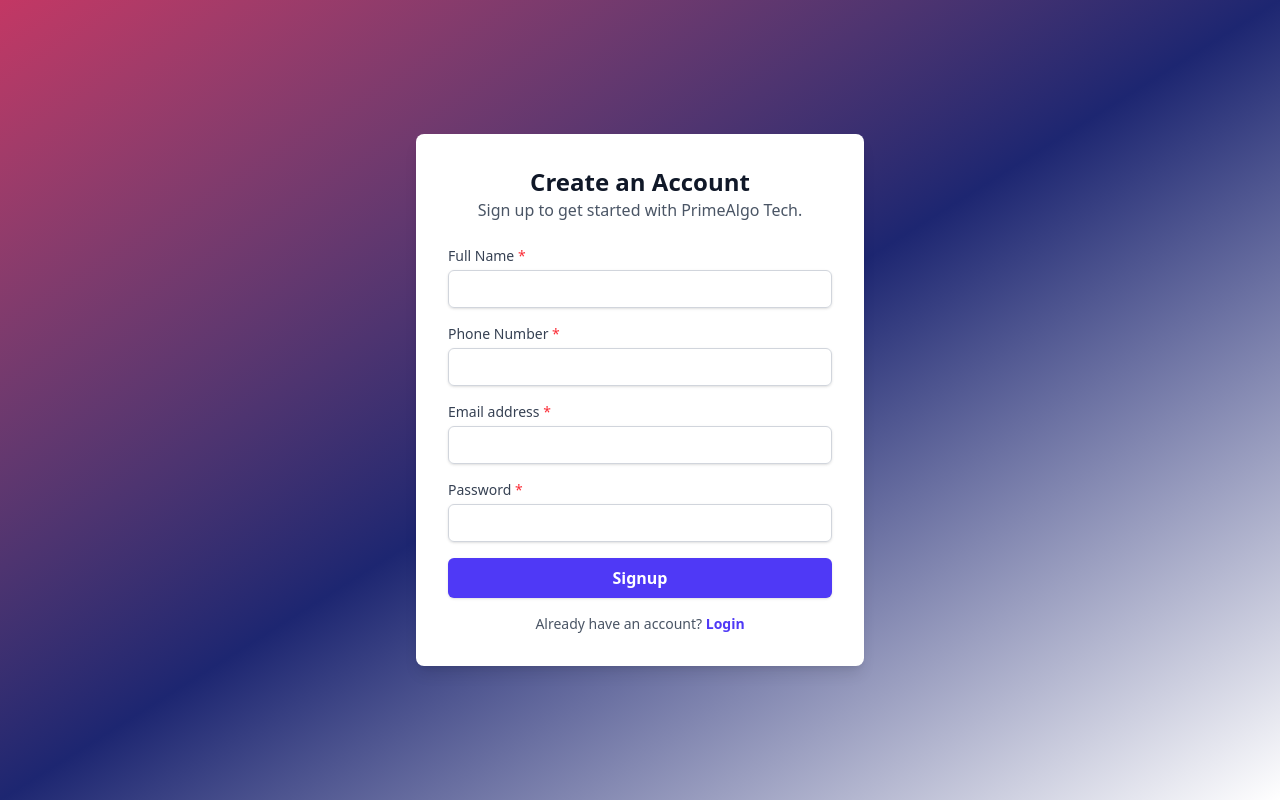
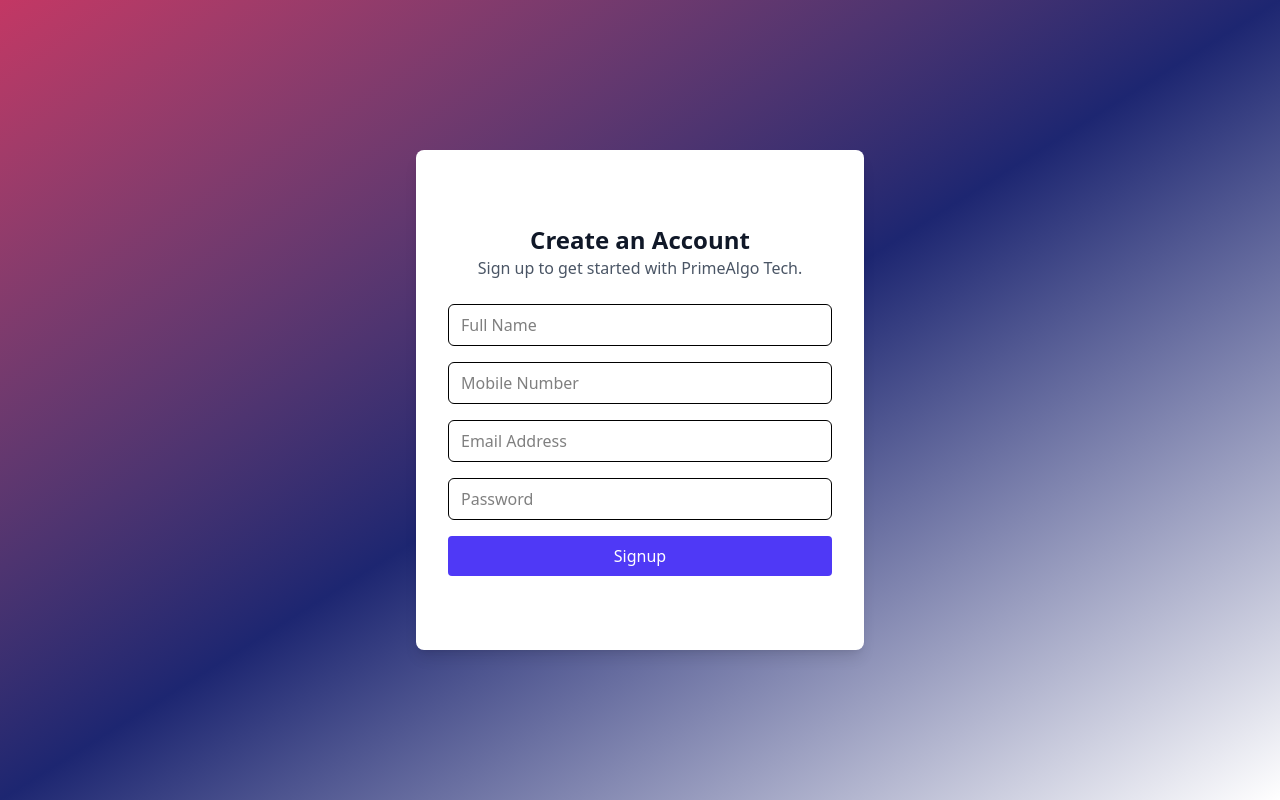
Before and after one commit to palbijewar/whitelabel, a React (Vite) app: page /register in a window 1280 px wide. Built offline with nearby package versions, Linux system fonts and the light colour scheme.

Commit message:
added: API integration in login and signup page

```diff
--- a/src/pages/login/Login.tsx
+++ b/src/pages/login/Login.tsx
@@ -3,40 +3,55 @@
 import { motion } from "framer-motion";
 import { Loader } from "../../components";
 import { loginTypes } from "./types/types";
-import { loginValidation } from "./validation/validation";
 
 function Login() {
   const navigate = useNavigate();
   const [isLoading, setIsLoading] = useState(false);
   const [formData, setFormData] = useState<loginTypes>({
-    email: "",
+    username: "",
     password: "",
   });
 
-  const [errorMessage, setErrorMessage] = useState({})
-
   const submitHandler = async (e: React.FormEvent) => {
     e.preventDefault();
-  const isValid = loginValidation(formData, setErrorMessage)
-    if(!isValid){
-      alert(loginValidation(formData, setErrorMessage));
+
+    if (!formData.username || !formData.password) {
+        alert("Please fill in all required fields.");
+        return;
     }
-    console.log(loginValidation(formData, setErrorMessage));
-    console.log(formData);
+
+    console.log("Submitting formData:", formData);
+
+    const formBody = new URLSearchParams();
+    formBody.append("username", formData.username.trim());
+    formBody.append("password", formData.password.trim());
 
     setIsLoading(true);
-    // try {
-    //   const response = await loginService(formData);
-    //   if (response?.status === "success") {
-    //     localStorage.setItem("access_token", response?.data?.access_token);
-    //     router.push("/");
-    //   }
-    // } catch (error: unknown) {
-    //   toast.error(error?.response?.data?.message);
-    // } finally {
-    //   setIsLoading(false);
-    // }
-  };
+    try {
+        const response = await fetch("http://182.70.249.152:5000/api/users/token", {
+            method: "POST",
+            headers: {
+                "Content-Type": "application/x-www-form-urlencoded"
+            },
+            body: formBody.toString(),
+        });
+
+        const data = await response.json();
+        console.log("API Response:", data);
+
+        if (data.status === "success") {
+            localStorage.setItem("access_token", data.data.access_token);
+            navigate("/dashboard");
+        } else {
+            alert(data.message || "Login failed");
+        }
+    } catch (error) {
+        console.error("Login error:", error);
+        alert("An error occurred. Please try again.");
+    } finally {
+        setIsLoading(false);
+    }
+};
 
   return (
     <motion.div
@@ -71,20 +86,21 @@
           <p className="text-sm text-gray-600">Customer Support: +91-8602988771</p>
         </motion.div>
 
-        <form className="mt-6 space-y-4">
+        <form className="mt-6 space-y-4" onSubmit={submitHandler}>
           <div>
-            <label htmlFor="email" className="block text-sm font-medium text-gray-700">
-              Email address / Phone Number <span className="text-red-500">*</span>
+            <label htmlFor="username" className="block text-sm font-medium text-gray-700">
+              Username (Email / Phone) <span className="text-red-500">*</span>
             </label>
             <input
-              id="email"
-              name="email"
+              id="username"
+              name="username"
               className="mt-1 block w-full rounded-md border border-gray-300 px-3 py-2 text-gray-900 shadow-sm focus:border-indigo-500 focus:ring-indigo-500 sm:text-sm"
               type="text"
               required
-              autoComplete="email"
+              autoComplete="username"
+              value={formData.username}
               onChange={(e) =>
-                setFormData((prev) => ({ ...prev,  [e.target.id]: e.target.value }))
+                setFormData((prev) => ({ ...prev, username: e.target.value }))
               }
             />
           </div>
@@ -94,7 +110,10 @@
               <label htmlFor="password" className="block text-sm font-medium text-gray-700">
                 Password <span className="text-red-500">*</span>
               </label>
-              <a  onClick={() => navigate("/forgot-password")}  className="text-sm font-semibold text-indigo-600 hover:text-indigo-500 cursor-pointer">
+              <a
+                onClick={() => navigate("/forgot-password")}
+                className="text-sm font-semibold text-indigo-600 hover:text-indigo-500 cursor-pointer"
+              >
                 Forgot password?
               </a>
             </div>
@@ -105,8 +124,9 @@
               type="password"
               required
               autoComplete="current-password"
+              value={formData.password}
               onChange={(e) =>
-                setFormData((prev) => ({ ...prev, [e.target.id]: e.target.value }))
+                setFormData((prev) => ({ ...prev, password: e.target.value }))
               }
             />
           </div>
@@ -114,7 +134,6 @@
           <motion.button
             type="submit"
             whileTap={{ scale: 0.95 }}
-            onClick={submitHandler}
             className="w-full rounded-md bg-indigo-600 px-4 py-2 text-white font-semibold shadow hover:bg-indigo-500 focus:outline-none focus:ring-2 focus:ring-indigo-500 focus:ring-offset-2 flex items-center justify-center gap-2 text-center"
           >
             {!isLoading ? "Login" : <Loader />}
@@ -122,7 +141,7 @@
         </form>
 
         <p className="mt-4 text-center text-sm text-gray-600">
-          Don't have an account?{' '}
+          Don't have an account?{" "}
           <motion.button
             whileHover={{ scale: 1.05 }}
             whileTap={{ scale: 0.95 }}
--- a/src/pages/login/types/types.ts
+++ b/src/pages/login/types/types.ts
@@ -1,4 +1,4 @@
 export interface loginTypes {
-    email: string;
+    username: string;
     password: string;
   }
--- a/src/pages/login/validation/validation.ts
+++ b/src/pages/login/validation/validation.ts
@@ -1,12 +1,12 @@
 import { isValidEmail, isValidPassword } from "../../../validation/formValidation";
 
 interface FormData {
-  email: string;
+  username: string;
   password: string;
 }
 
 interface ErrorState {
-  email?: boolean;
+  username?: boolean;
   password?: boolean;
 }
 
@@ -15,7 +15,7 @@
   setError: React.Dispatch<React.SetStateAction<ErrorState>>
 ) => {
   const newErrorMsg: ErrorState = {};
-  newErrorMsg["email"] = !isValidEmail(formData["email"]);
+  newErrorMsg["username"] = !isValidEmail(formData["username"]);
   newErrorMsg["password"] = !isValidPassword(formData["password"]);
   const isValid = Object.values(newErrorMsg).every(error => !error);
   setError((prevErrorMsg) => ({ ...prevErrorMsg, ...newErrorMsg }));
--- a/src/pages/signup/Signup.tsx
+++ b/src/pages/signup/Signup.tsx
@@ -3,7 +3,6 @@
 import { useState } from "react";
 import { motion } from "framer-motion";
 import { signUpTypes } from "./types/types";
-import { signUpValidation } from "./validation/validation";
 
 function Signup() {
     const navigate = useNavigate();
@@ -11,31 +10,35 @@
     const [formData, setFormData] = useState<signUpTypes>({
         email: "",
         password: "",
-        name:"",
-        phoneNumber:"",
+        name: "",
+        mobile: "",
+        user_type: "regular", // Default user type
     });
-      const [errorMessage, setErrorMessage] = useState({})
 
     const submitHandler = async (e: React.FormEvent) => {
         e.preventDefault();
-        const isValid = signUpValidation(formData, setErrorMessage);
-        if (!isValid) {
-            alert("Please correct the highlighted errors.");
-            return;
+
+        setIsLoading(true);
+        try {
+            const response = await fetch("http://182.70.249.152:5000/api/users/register", {
+                method: "POST",
+                headers: { "Content-Type": "application/json" },
+                body: JSON.stringify(formData),
+            });
+            const data = await response.json();
+
+            if (data.status === "success") {
+                alert("Signup successful! Please login.");
+                navigate("/login");
+            } else {
+                alert(data.message || "Signup failed");
             }
-        console.log("Form submitted", formData);
-        setIsLoading(true);
-        // try {
-        //   const response = await loginService(formData);
-        //   if (response?.status === "success") {
-        //     localStorage.setItem("access_token", response?.data?.access_token);
-        //     router.push("/");
-        //   }
-        // } catch (error: unknown) {
-        //   toast.error(error?.response?.data?.message);
-        // } finally {
-        //   setIsLoading(false);
-        // }
+        } catch (error) {
+            console.error("Signup error:", error);
+            alert("An error occurred. Please try again.");
+        } finally {
+            setIsLoading(false);
+        }
     };
 
     return (
@@ -54,90 +57,46 @@
                 <h2 className="text-center text-2xl font-bold text-gray-900">Create an Account</h2>
                 <p className="text-center text-gray-600">Sign up to get started with PrimeAlgo Tech.</p>
 
-          <form className="mt-6 space-y-4">
-            <motion.div initial={{ opacity: 0 }} animate={{ opacity: 1 }} transition={{ delay: 0.3 }}>
-              <label htmlFor="fullName" className="block text-sm font-medium text-gray-700">
-                Full Name <span className="text-red-500">*</span>
-              </label>
+                <form className="mt-6 space-y-4" onSubmit={submitHandler}>
                     <input
-                id="fullName"
-                name="fullName"
-                className="mt-1 block w-full rounded-md border border-gray-300 px-3 py-2 text-gray-900 shadow-sm focus:border-indigo-500 focus:ring-indigo-500 sm:text-sm"
+                        id="name"
+                        name="name"
                         type="text"
-                required
-                onChange={(e) =>
-                  setFormData((prev) => ({ ...prev, [e.target.id]: e.target.value }))
-                }
+                        placeholder="Full Name"
+                        className="block w-full rounded-md border px-3 py-2"
+                        onChange={(e) => setFormData({ ...formData, name: e.target.value })}
                     />
-            </motion.div>
-
-            <motion.div initial={{ opacity: 0 }} animate={{ opacity: 1 }} transition={{ delay: 0.4 }}>
-              <label htmlFor="phoneNumber" className="block text-sm font-medium text-gray-700">
-                Phone Number <span className="text-red-500">*</span>
-              </label>
                     <input
-                id="phoneNumber"
-                name="phoneNumber"
-                className="mt-1 block w-full rounded-md border border-gray-300 px-3 py-2 text-gray-900 shadow-sm focus:border-indigo-500 focus:ring-indigo-500 sm:text-sm"
+                        id="mobile"
+                        name="mobile"
                         type="tel"
-                required
-                onChange={(e) =>
-                  setFormData((prev) => ({ ...prev, [e.target.id]: e.target.value }))
-                }
+                        placeholder="Mobile Number"
+                        className="block w-full rounded-md border px-3 py-2"
+                        onChange={(e) => setFormData({ ...formData, mobile: e.target.value })}
                     />
-            </motion.div>
-
-            <motion.div initial={{ opacity: 0 }} animate={{ opacity: 1 }} transition={{ delay: 0.5 }}>
-              <label htmlFor="email" className="block text-sm font-medium text-gray-700">
-                Email address <span className="text-red-500">*</span>
-              </label>
                     <input
                         id="email"
                         name="email"
-                className="mt-1 block w-full rounded-md border border-gray-300 px-3 py-2 text-gray-900 shadow-sm focus:border-indigo-500 focus:ring-indigo-500 sm:text-sm"
                         type="email"
-                required
-                autoComplete="email"
-                onChange={(e) =>
-                  setFormData((prev) => ({ ...prev, [e.target.id]: e.target.value }))
-                }
+                        placeholder="Email Address"
+                        className="block w-full rounded-md border px-3 py-2"
+                        onChange={(e) => setFormData({ ...formData, email: e.target.value })}
                     />
-            </motion.div>
-
-            <motion.div initial={{ opacity: 0 }} animate={{ opacity: 1 }} transition={{ delay: 0.6 }}>
-              <label htmlFor="password" className="block text-sm font-medium text-gray-700">
-                Password <span className="text-red-500">*</span>
-              </label>
                     <input
                         id="password"
                         name="password"
-                className="mt-1 block w-full rounded-md border border-gray-300 px-3 py-2 text-gray-900 shadow-sm focus:border-indigo-500 focus:ring-indigo-500 sm:text-sm"
                         type="password"
-                required
-                autoComplete="new-password"
-                onChange={(e) =>
-                  setFormData((prev) => ({ ...prev, [e.target.id]: e.target.value }))
-                }
+                        placeholder="Password"
+                        className="block w-full rounded-md border px-3 py-2"
+                        onChange={(e) => setFormData({ ...formData, password: e.target.value })}
                     />
-            </motion.div>
-
                     <motion.button
                         type="submit"
-              onClick={submitHandler}
-              className="w-full rounded-md bg-indigo-600 px-4 py-2 text-white font-semibold shadow hover:bg-indigo-500 focus:outline-none focus:ring-2 focus:ring-indigo-500 focus:ring-offset-2 flex items-center justify-center gap-2 text-center"
-              whileHover={{ scale: 1.05 }}
-              whileTap={{ scale: 0.95 }}
+                        className="w-full bg-indigo-600 text-white py-2 rounded"
                     >
                         {!isLoading ? "Signup" : <Loader />}
                     </motion.button>
                 </form>
-
-          <p className="mt-4 text-center text-sm text-gray-600">
-            Already have an account?{' '}
-            <button onClick={() => navigate("/login")} className="font-semibold text-indigo-600 hover:text-indigo-500">
-              Login
-            </button>
-          </p>
             </motion.div>
         </motion.div>
     );
--- a/src/pages/signup/types/types.ts
+++ b/src/pages/signup/types/types.ts
@@ -1,6 +1,7 @@
 export interface signUpTypes {
     email: string;
     name: string;
-    phoneNumber:string;
+    mobile:string;
     password: string;
+    user_type:string;
   }
```
Also changed, not shown: src/pages/signup/validation/validation.ts (+6 -3 lines). Lines whose indentation alone changed are shown as unchanged.
